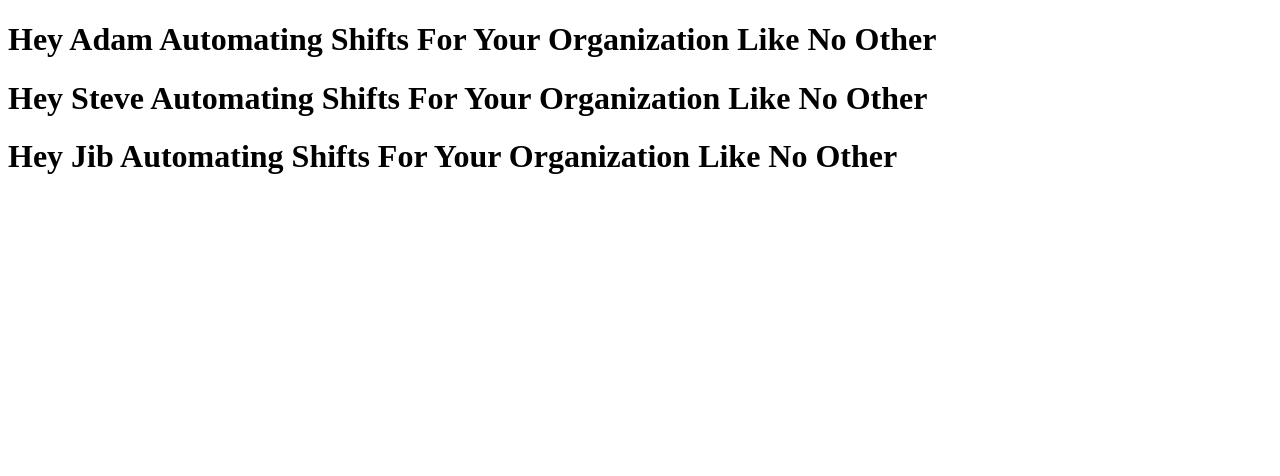
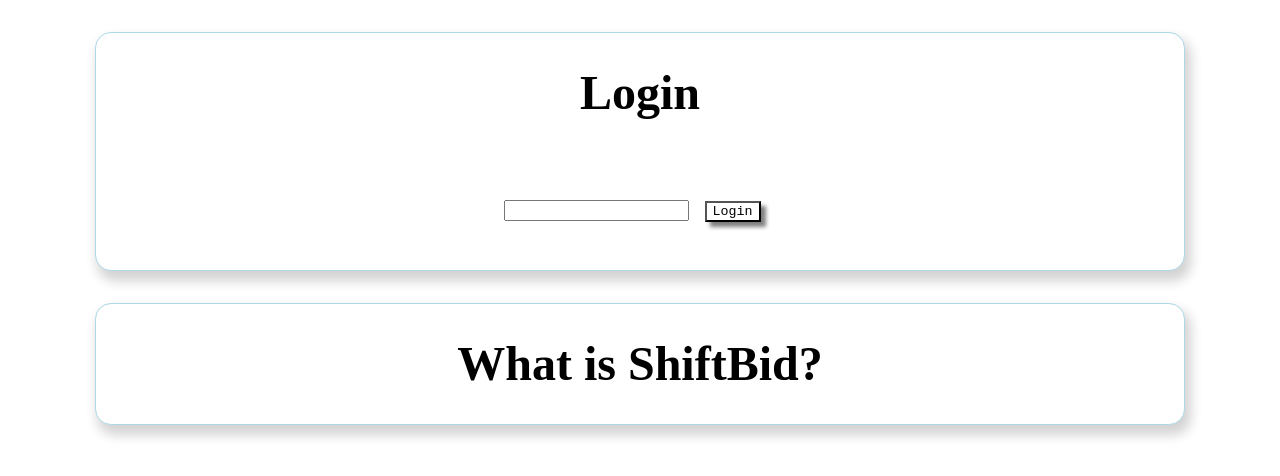
Before and after one commit to paulthomasjerome/ShiftBid, a React app: page / in a window 1280 px wide. Shown: the top 476 px of the page. Built offline with nearby package versions, Linux system fonts and the light colour scheme.

Commit message:
Update App.js and remove configs from gitignore

```diff
--- a/package.json
+++ b/package.json
@@ -16,7 +16,8 @@
   "license": "ISC",
   "dependencies": {
     "express": "^4.17.1",
-    "nodemon": "^1.19.1"
+    "nodemon": "^1.19.1",
+    "styled-components": "^4.3.2"
   },
   "devDependencies": {
     "@babel/core": "^7.5.5",
@@ -24,6 +25,7 @@
     "@babel/preset-react": "^7.0.0",
     "autoprefixer": "^9.6.1",
     "babel-loader": "^8.0.6",
+    "babel-plugin-styled-components": "^1.10.6",
     "babel-plugin-syntax-dynamic-import": "^6.18.0",
     "css-loader": "^3.2.0",
     "html-webpack-plugin": "^3.2.0",
--- a/service.js
+++ b/service.js
@@ -6,7 +6,7 @@
 const port = 3000;
 
 app.use(express.static('public'));
-app.get('/', (req, res) => res.sendFile(__dirname + '/public/index.html'));
+//app.get('/', (req, res) => res.sendFile(__dirname + '/public/index.html'));
 //app.get('/bundle.js', (req, res) => res.sendFile(__dirname + '/dist/bundle.js'));
 app.use(express.static('dist'));
 
--- a/src/App.js
+++ b/src/App.js
@@ -1,20 +1,65 @@
+import React from 'react';
+import styled from 'styled-components';
 
+//dynamic?
+const Welcome = styled.h1`
+  font-size: 3rem;
+`;
 
-import React from 'react';
+const LoginWrapper = styled.div`
+align-items: center;
+background-color: white;
+box-shadow: 4px 8px 12px 2px lightgrey;
+border: ridge 1px lightblue;
+border-radius: 1rem;
+display: flex;
+flex-direction: column;
+margin: 2rem auto;
+width: 85vw;
+`;
 
-let Welcome = props => {
-    return <h1>Hey {props.name} Automating Shifts For Your Organization Like No Other</h1>
+const Button = styled.button`
+  font-family: monospace;
+  box-shadow: 5px 5px 4px 0px grey;
+  background-color: white;
+  margin: 0 1rem;
+`;
+
+const Login = styled.form`
+  padding: 3rem;
+`;
+
+const MainLogin = () => {
+  return (
+    <LoginWrapper>
+        <Welcome>Login</Welcome>
+        <Login action="">
+          <input type="text"></input>
+          <Button>Login</Button>
+        </Login>
+    </LoginWrapper>
+  );
 }
 
+const About = () => {
+  return (
+    <LoginWrapper>
+      <Welcome>What is ShiftBid?</Welcome>
+    </LoginWrapper>
+  );
+}
+
+//this is the "component" that i pass to reactDOM's render
 const App = () => {
     return (
       <div className="App">
-        <Welcome name="Adam" />
-        <Welcome name="Steve" />
-        <Welcome name="Jib" />
+      <MainLogin className="App"></MainLogin>
+      <About></About>
       </div>
     );
+
 }
 
 
+
 export default App;
--- /dev/null
+++ b/webpack.config.js
@@ -0,0 +1,99 @@
+const path = require('path');
+const webpack = require('webpack');
+
+/*
+ * SplitChunksPlugin is enabled by default and replaced
+ * deprecated CommonsChunkPlugin. It automatically identifies modules which
+ * should be splitted of chunk by heuristics using module duplication count and
+ * module category (i. e. node_modules). And splits the chunks…
+ *
+ * It is safe to remove "splitChunks" from the generated configuration
+ * and was added as an educational example.
+ *
+ * https://webpack.js.org/plugins/split-chunks-plugin/
+ *
+ */
+
+/*
+ * We've enabled Postcss, autoprefixer and precss for you. This allows your app
+ * to lint  CSS, support variables and mixins, transpile future CSS syntax,
+ * inline images, and more!
+ *
+ * To enable SASS or LESS, add the respective loaders to module.rules
+ *
+ * https://github.com/postcss/postcss
+ *
+ * https://github.com/postcss/autoprefixer
+ *
+ * https://github.com/jonathantneal/precss
+ *
+ */
+
+const autoprefixer = require('autoprefixer');
+const precss = require('precss');
+
+const HtmlWebpackPlugin = require('html-webpack-plugin');
+
+/*
+ * We've enabled HtmlWebpackPlugin for you! This generates a html
+ * page for you when you compile webpack, which will make you start
+ * developing and prototyping faster.
+ *
+ * https://github.com/jantimon/html-webpack-plugin
+ *
+ */
+
+module.exports = {
+	mode: 'development',
+	entry: './src/index.js',
+
+	output: {
+		filename: 'bundle.js',
+		path: path.resolve(__dirname, 'dist')
+	},
+
+	plugins: [new webpack.ProgressPlugin(), new HtmlWebpackPlugin()],
+
+	module: {
+		rules: [
+			{
+				test: /.(js|jsx)$/,
+				include: [path.resolve(__dirname, 'src')],
+				loader: 'babel-loader',
+
+				options: {
+					plugins: ['syntax-dynamic-import'],
+
+					presets: [
+						[
+							'@babel/preset-env',
+							{
+								modules: false
+							}
+						]
+					]
+				}
+			}
+		]
+	},
+
+	optimization: {
+		splitChunks: {
+			cacheGroups: {
+				vendors: {
+					priority: -10,
+					test: /[\\/]node_modules[\\/]/
+				}
+			},
+
+			chunks: 'async',
+			minChunks: 1,
+			minSize: 30000,
+			name: true
+		}
+	},
+
+	devServer: {
+		open: true
+	}
+};
```
Also changed, not shown: 1 other file (tests, documents, lock files or other folders).
